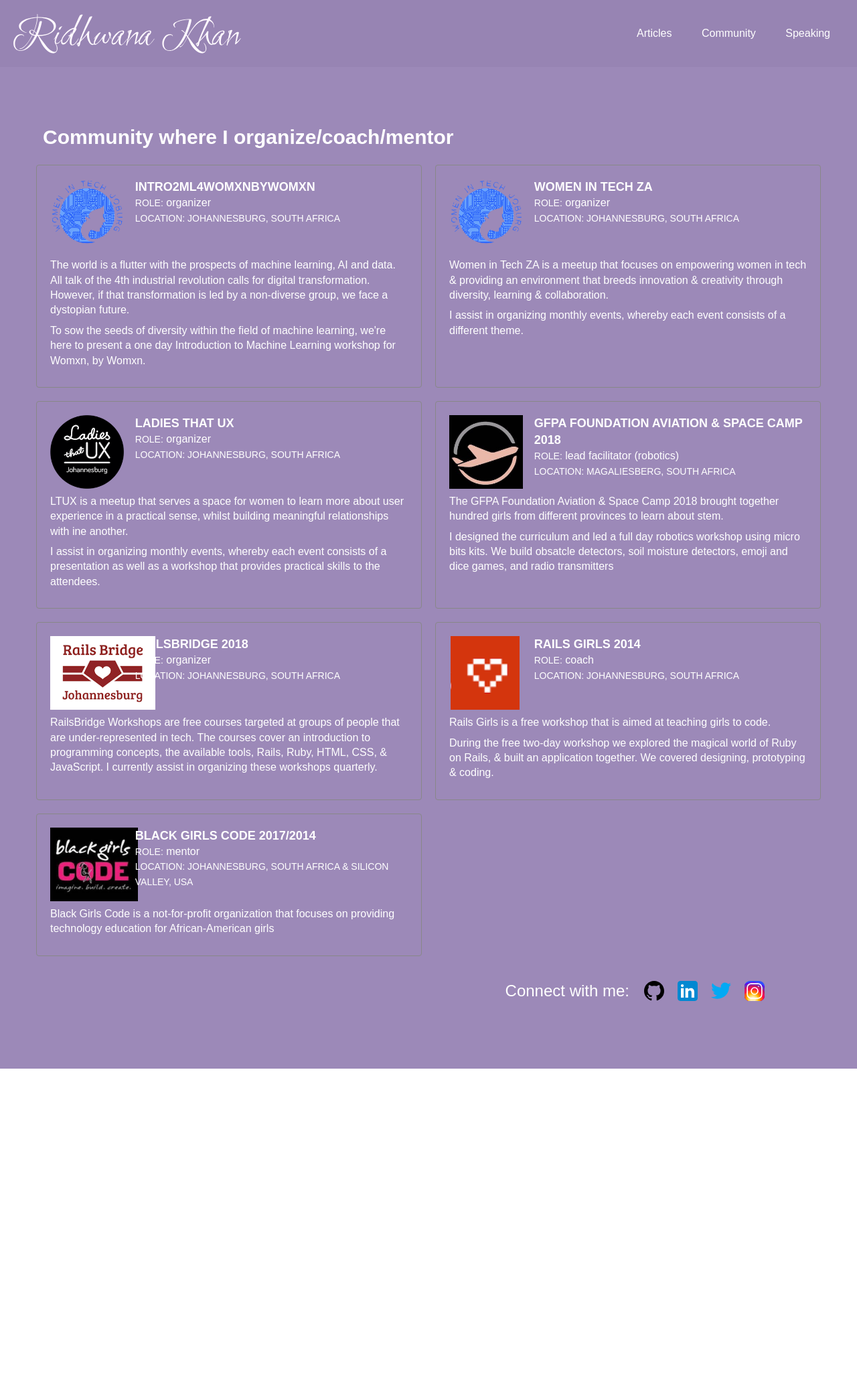
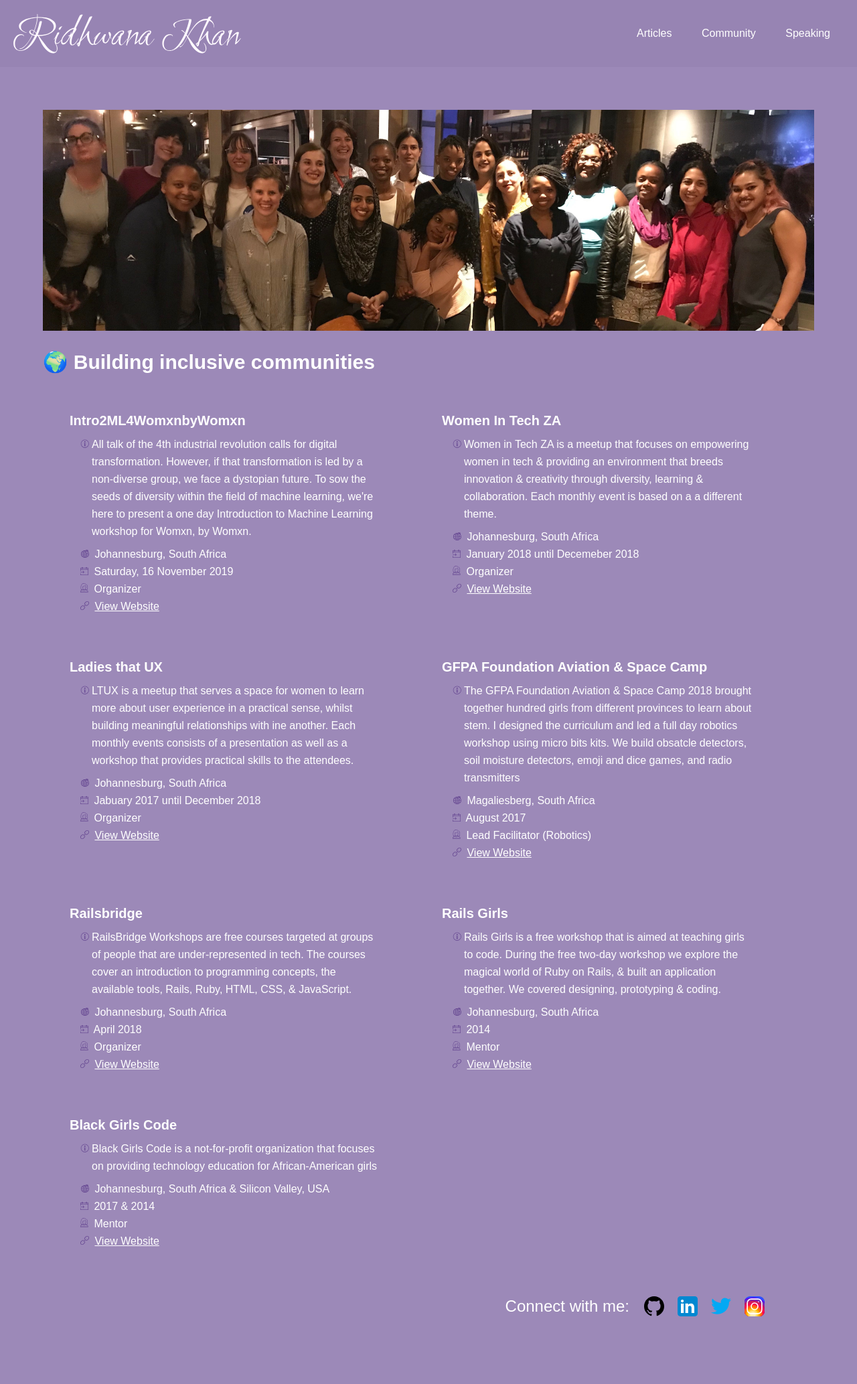
Before and after one commit to Ridhwana/Ridhwana.github.io, a Jekyll site: the page built from events.md, in a window 1280 px wide. Shown: the whole page at 67% size. Built offline with Jekyll 4.4.1, drawn with Linux system fonts in a browser that asks for light colours; before the commit the page ends 1596 px from its top, so only the background shows below that.

Commit message:
feat; update the events

```diff
--- a/_data/events.yml
+++ b/_data/events.yml
@@ -1,59 +1,63 @@
 - name: Intro2ML4WomxnbyWomxn
-  role: organizer
-  year: Saturday, 16 November 2019
+  role: Organizer
+  date: Saturday, 16 November 2019
   recurring: null
   link: https://www.youtube.com/watch?v=shaKvQS7gas
   logo: 'wit.png'
   location: Johannesburg, South Africa
-  description: <p> The world is a flutter with the prospects of machine learning, AI and data. All talk of the 4th industrial revolution calls for digital transformation. However, if that transformation is led by a non-diverse group, we face a dystopian future.</p><p>To sow the seeds of diversity within the field of machine learning, we're here to present a one day Introduction to Machine Learning workshop for Womxn, by Womxn. </p>
+  description: <p>All talk of the 4th industrial revolution calls for digital transformation. However, if that transformation is led by a non-diverse group, we face a dystopian future. To sow the seeds of diversity within the field of machine learning, we're here to present a one day Introduction to Machine Learning workshop for Womxn, by Womxn. </p>
 
 
 - name: Women In Tech ZA
-  role: organizer
-  year: 2018
+  role: Organizer
+  date: January 2018 until Decemeber 2018
   recurring: monthly
   link: https://www.meetup.com/Women-in-Tech-JHB/
   logo: 'wit.png'
   location: Johannesburg, South Africa
-  description: <p> Women in Tech ZA is a meetup that focuses on empowering women in tech & providing an environment that breeds innovation & creativity through diversity, learning & collaboration. </p> <p>I assist in organizing monthly events, whereby each event consists of a different theme. </p>
+  description: <p> Women in Tech ZA is a meetup that focuses on empowering women in tech & providing an environment that breeds innovation & creativity through diversity, learning & collaboration. Each monthly event is based on a a different theme. </p>
 
 - name: Ladies that UX
-  role: organizer
-  year: 2017
+  role: Organizer
+  date: Jabuary 2017 until December 2018
   recurring: monthly
   link: https://www.meetup.com/Ladies-that-UX-Johannesburg/
   logo: 'ltux.png'
   location: Johannesburg, South Africa
-  description: <p>LTUX is a meetup that serves a space for women to learn more about user experience in a practical sense, whilst building meaningful relationships with ine another.</p> <p>I assist in organizing monthly events, whereby each event consists of a presentation as well as a workshop that provides practical skills to the attendees. </p>
+  description: <p>LTUX is a meetup that serves a space for women to learn more about user experience in a practical sense, whilst building meaningful relationships with ine another. Each monthly events consists of a presentation as well as a workshop that provides practical skills to the attendees. </p>
 
-- name: GFPA Foundation Aviation & Space Camp 2018
-  role: lead facilitator (robotics)
+- name: GFPA Foundation Aviation & Space Camp
+  role: Lead Facilitator (Robotics)
+  date: August 2017
   recurring: null
   link: http://www.women&aviation.com/news/gfpa-foundation-aviation-&-space-camp-2018/
   logo: 'gfpa.jpg'
   location: Magaliesberg, South Africa
-  description: <p> The GFPA Foundation Aviation & Space Camp 2018 brought together hundred girls from different provinces to learn about stem.</p> <p>I designed the curriculum and led a full day robotics workshop using micro bits kits. We build obsatcle detectors, soil moisture detectors, emoji and dice games, and radio transmitters</p>
+  description: <p> The GFPA Foundation Aviation & Space Camp 2018 brought together hundred girls from different provinces to learn about stem. I designed the curriculum and led a full day robotics workshop using micro bits kits. We build obsatcle detectors, soil moisture detectors, emoji and dice games, and radio transmitters</p>
 
-- name: Railsbridge 2018
-  role: organizer
+- name: Railsbridge
+  role: Organizer
+  date: April 2018
   recurring: quarterly
   link: https://www.meetup.com/RailsBridge-Johannesburg/
   logo: 'railsbridge.png'
   location: Johannesburg, South Africa
-  description: <p>RailsBridge Workshops are free courses targeted at groups of people that are under-represented in tech. The courses cover an introduction to programming concepts, the available tools, Rails, Ruby, HTML, CSS, & JavaScript. I currently assist in organizing these workshops quarterly.</p>
+  description: <p>RailsBridge Workshops are free courses targeted at groups of people that are under-represented in tech. The courses cover an introduction to programming concepts, the available tools, Rails, Ruby, HTML, CSS, & JavaScript.</p>
 
 
-- name: Rails Girls 2014
-  role: coach
+- name: Rails Girls
+  date: 2014
+  role: Mentor
   recurring: null
   link: http://railsgirls.com/johannesburg.html
   logo: 'railsgirls.png'
   location: Johannesburg, South Africa
-  description: <p>Rails Girls is a free workshop that is aimed at teaching girls to code.</p> <p> During the free two-day workshop we explored the magical world of Ruby on Rails, & built an application together. We covered designing, prototyping & coding.</p>
+  description: <p>Rails Girls is a free workshop that is aimed at teaching girls to code. During the free two-day workshop we explore the magical world of Ruby on Rails, & built an application together. We covered designing, prototyping & coding.</p>
 
 
-- name: Black Girls Code 2017/2014
-  role: mentor
+- name: Black Girls Code
+  date: 2017 & 2014
+  role: Mentor
   recurring: quarterly
   link: https://blackgirlscode
   logo: 'bgc.jpeg'
--- a/_layouts/events.html
+++ b/_layouts/events.html
@@ -2,38 +2,52 @@
 layout: default
 ---
 
-<div class="events">
-  {%- if page.title -%}
-    <h1 class="page-heading">{{ page.title }} where I organize/coach/mentor</h1>
-  {%- endif -%}
 
-  {{ content }}
 
+<div class="events__container">
+
+  <div class="events__picture">
+    <img class="events__picture-img" src="{{ "/assets/images/ridhwana-wit.jpg" | absolute_url }}">
+  </div>
+
+  <h1 class="events__sub-header">🌍 Building inclusive communities</h1>
   <ul class="events__list">
     {% for event in site.data.events %}
-
-      <li class="events__item">
-
-        <a href="{{ event.link }}"  target="_blank">
-
-          <div class="event__overview">
-            <div class="event__logo"> <img src="/assets/images/events/{{ event.logo }}"/></div>
-
-            <div class="event__details">
-              <div class="event__name">{{ event.name }}</div>
-              <div><span class="label"> Role:</span> <span class="event__role">{{ event.role }}</span></div>
-              <!-- <div><span class="label"> Recurring: {{ event.recurring }}</span></div> -->
-              <div><span class="label"> Location: {{ event.location }}</span></div>
-            </div>
+      <li class="event__item">
+        <h3 class="event-item__name">{{ event.name }}</h3>
+        <div class="event-item__details">
+          <div class="event-item__detail event-item__detail--description">
+            <span>
+              <img src="{{ "/assets/images/icons/info.svg" | absolute_url }}"/>
+            </span>
+            <div class="event-item__detail--description-text">{{ event.description }}</div>
           </div>
-
-          <div class="event__description">
-            <div>{{ event.description }}</div>
+          <div class="event-item__detail event-item__detail--location">
+            <span>
+              <img src="{{ "/assets/images/icons/world-location.svg" | absolute_url }}"/>
+            </span>
+            {{ event.location }}
           </div>
-
-        </a>
+          <div class="event-item__detail event-item__detail--date">
+            <span>
+              <img src="{{ "/assets/images/icons/calendar.svg" | absolute_url }}"/>
+            </span>
+            {{ event.date }}
+          </div>
+          <div class="event-item__detail event-item__detail--role">
+            <span>
+              <img src="{{ "/assets/images/icons/female.svg" | absolute_url }}"/>
+            </span>
+            {{ event.role }}
+          </div>
+          <div class="event-item__detail event-item__detail--link">
+            <span>
+              <img src="{{ "/assets/images/icons/link.svg" | absolute_url }}"/>
+            </span>
+              <a href="{{ event.link }}">View Website</a>
+          </div>
+        </div>
       </li>
     {% endfor %}
   </ul>
-
 </div>
--- a/_layouts/speaking.html
+++ b/_layouts/speaking.html
@@ -14,7 +14,7 @@ layout: default
   <ul class="talks__list">
     {% for talk in site.data.speaking %}
       <li class="talk__item">
-        <h3 class="talk-item__conference">{{ talk.conference }}</h3>
+        <h3 class="talk-item__name">{{ talk.conference }}</h3>
         <div class="talk-item__details">
           <div class="talk-item__detail talk-item__detail--title">
             <span>
--- a/css/_sass/events.sass
+++ b/css/_sass/events.sass
@@ -1,62 +1,36 @@
-$logo-width: 20%
-$grid-gap: 20px
+.events__picture-img
+  width: calc(100vw - #{$border-padding * 2})
+
+  @include media-query($mobile-large)
+    width: 100vw
 
 .events__list
-  display: grid
-  grid-template-columns: 50% 50%
-  grid-gap: $grid-gap
-  list-style: none
-  padding: 0
-  margin: 0
-  justify-content: center
+    list-style: none
+    display: grid
+    grid-template-columns: repeat(2, 1fr)
 
-  @include media-query($tablet)
-    grid-template-columns: 50% 50%
+    @include media-query($tablet)
+      grid-template-columns: 1fr
 
-  @include media-query($mobile-large)
-    text-align: center
-    grid-template-columns: 100%
 
-.events__item
-  padding: $arbitrary-padding
-  border: 1px solid #888
-  border-radius: 4px
+.event-item__details
+    margin-left: 1em
 
-  a
-    color: inherit
-    text-decoration: none
+.event__item
+    margin: 2em 0
+    line-height: 26px
 
-.events__item:hover
-  background: $hover-color
+.event-item__name
+  margin: 0 0 0.5em 0
 
-.event__overview
-  display: grid
-  grid-template-columns: $logo-width 80%
-  grid-template-rows: 110px
-  grid-gap: $grid-gap
+.event-item__detail img
+  margin-right: 4px
 
-  @include media-query($desktop)
-    grid-template-columns: 30% 70%
+.event-item__detail--description
+  display: flex
 
-  @include media-query($tablet)
-    grid-template-columns: 35% 65%
+.event-item__detail--description-text > p:first-of-type
+  margin-top: 0 !important
 
-  @include media-query($mobile-large)
-    grid-template-columns: 100%
-
-.event__logo
-  text-align: center
-  img
-    max-height: 100%
-
-.event__name
-  font-size: 18px
-  text-transform: uppercase
-  font-weight: bold
-
-.event__role
-  font-weight: 500
-
-.label
-  font-size: 14px
-  text-transform: uppercase
+.event-item__detail--description-text
+  max-width: 80%
--- a/css/_sass/speaking.sass
+++ b/css/_sass/speaking.sass
@@ -20,8 +20,8 @@
     margin: 2em 0
     line-height: 26px
 
-.talk-item__conference
-  margin: 0
+.talk-item__name
+  margin: 0 0 0.5em 0
 
 .talk-item__detail img
   margin-right: 4px
```
Also changed, not shown: assets/images/icons/female.svg (added), assets/images/icons/link.svg (added), assets/images/ridhwana-wit.jpg (added).
